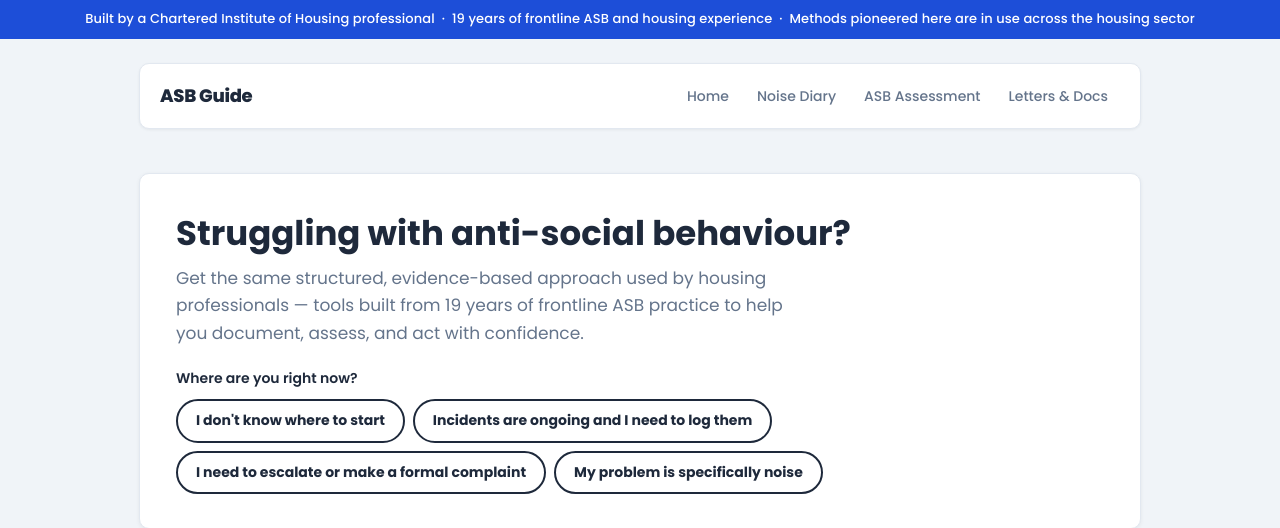
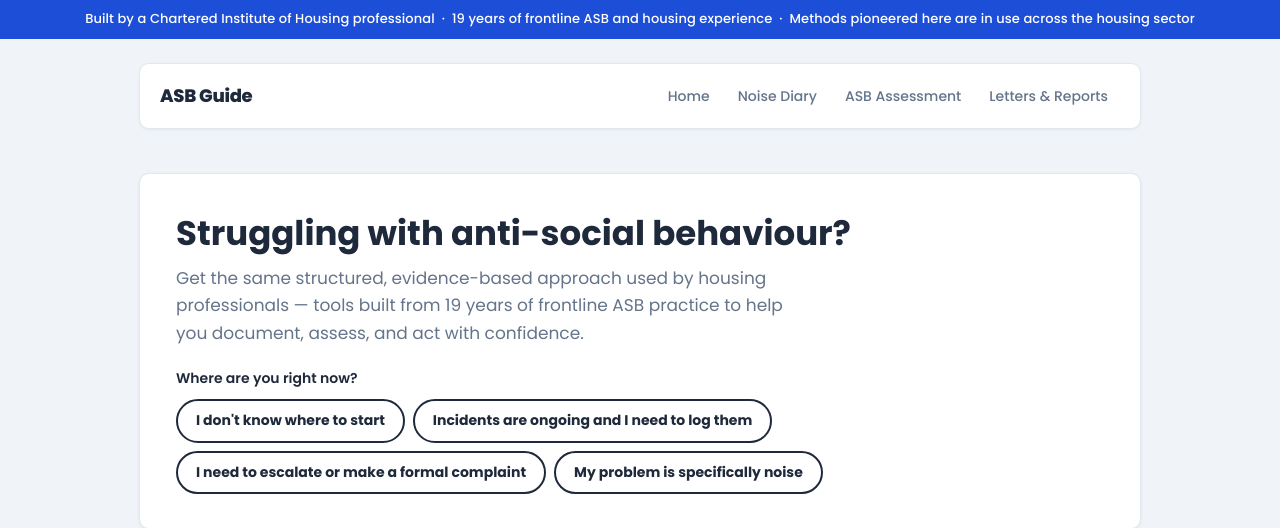
Before and after one commit to ErnieCap/WASBA, a Flask app: page / in a window 1280 px wide. Shown: the top 528 px of the page. Run offline with Flask 3, Linux system fonts and the light colour scheme.

Commit message:
rename nav link from 'Letters & Docs' to 'Letters & Reports'
Co-Authored-By: Claude Sonnet 4.6 <noreply@anthropic.com>

```diff
--- a/templates/base.html
+++ b/templates/base.html
@@ -23,7 +23,7 @@
         <a href="{{ url_for('landing') }}">Home</a>
         <a href="{{ url_for('noise_index') }}">Noise Diary</a>
         <a href="{{ url_for('asb') }}">ASB Assessment</a>
-        <a href="{{ url_for('letters') }}">Letters &amp; Docs</a>
+        <a href="{{ url_for('letters') }}">Letters &amp; Reports</a>
       </div>
     </div>
   </div>
```
